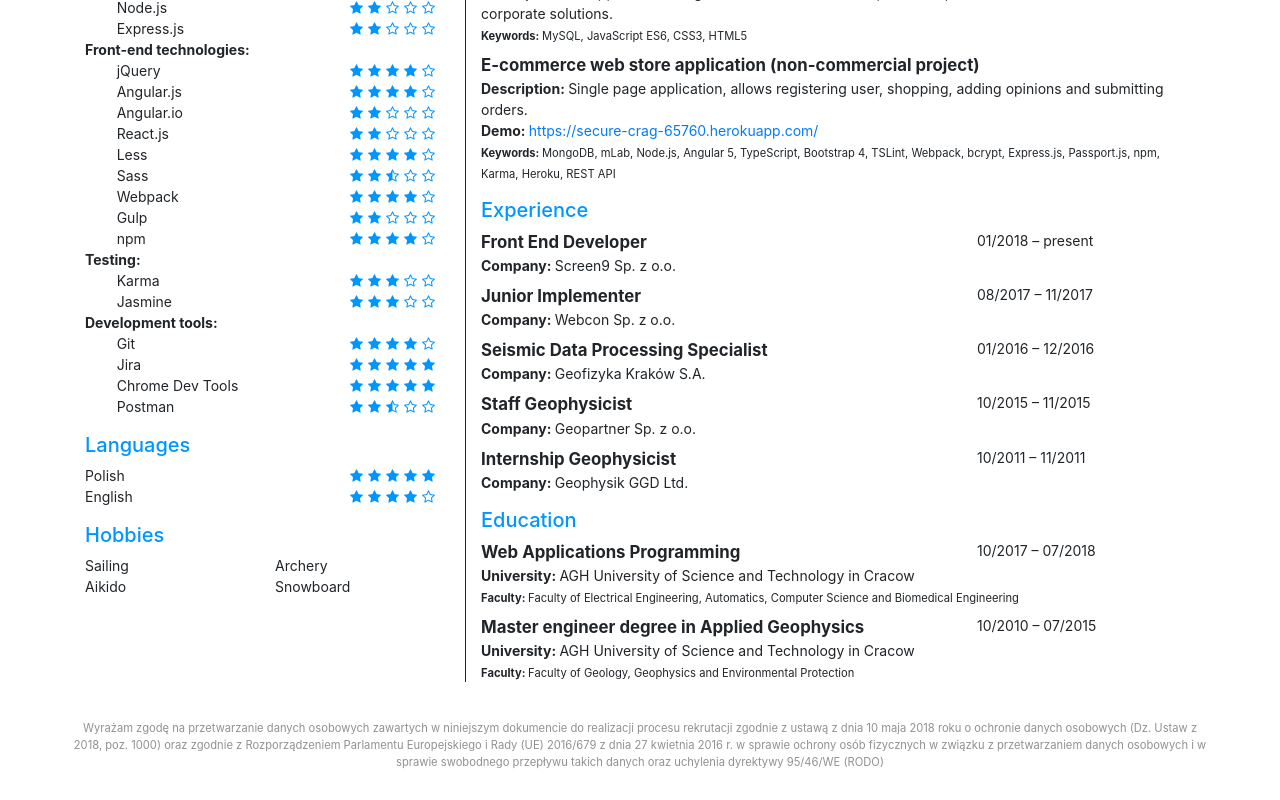
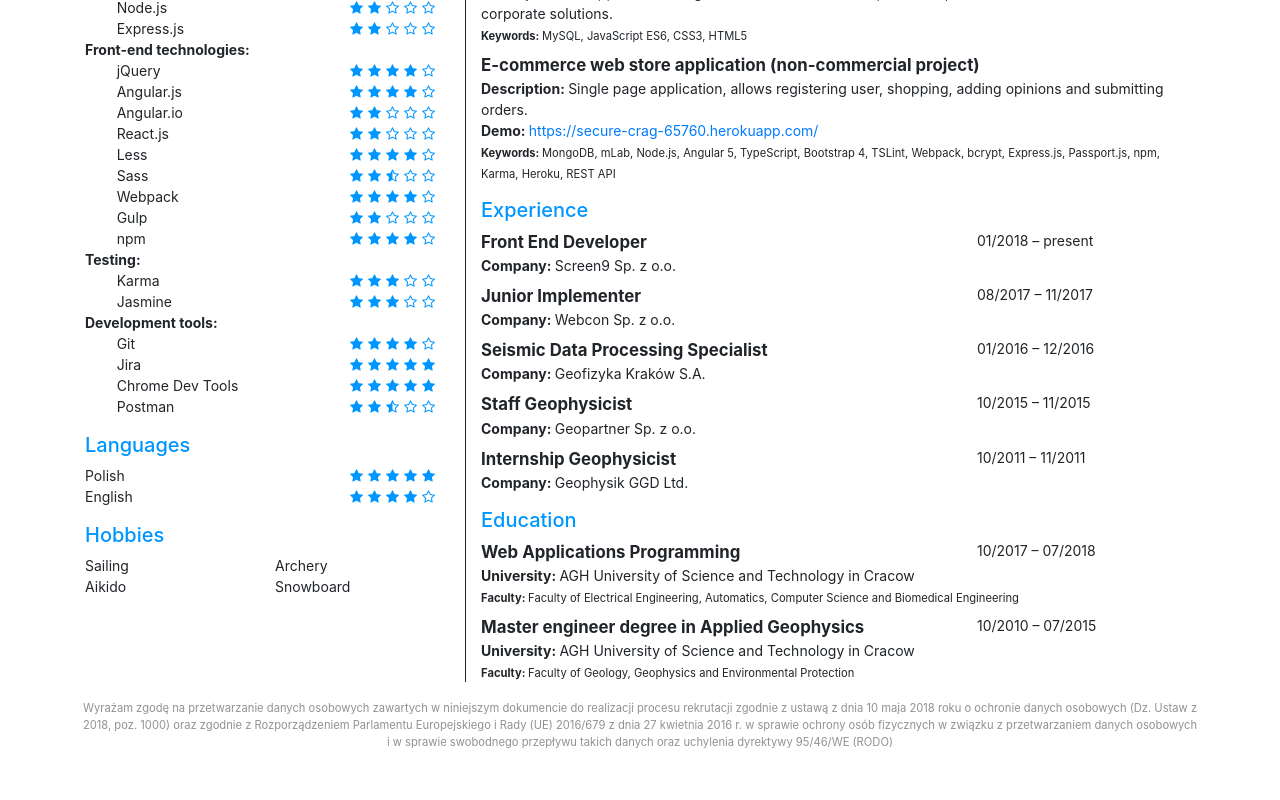
Before and after one commit to jas1337/react-resume, a React (Create React App) app: page / in a window 1280 px wide. Shown: the part 646-1446 px from the top of the page. After the commit the page ends 1406 px from the top, so only its background shows below. Built offline with nearby package versions, Linux system fonts and the light colour scheme.

Commit message:
improve margins

```diff
--- a/src/components/Footer/Footer.css
+++ b/src/components/Footer/Footer.css
@@ -1,4 +1,4 @@
 footer {
-    margin: 30px 0;
     opacity: 0.5;
+    padding: 10px;
 }
```
